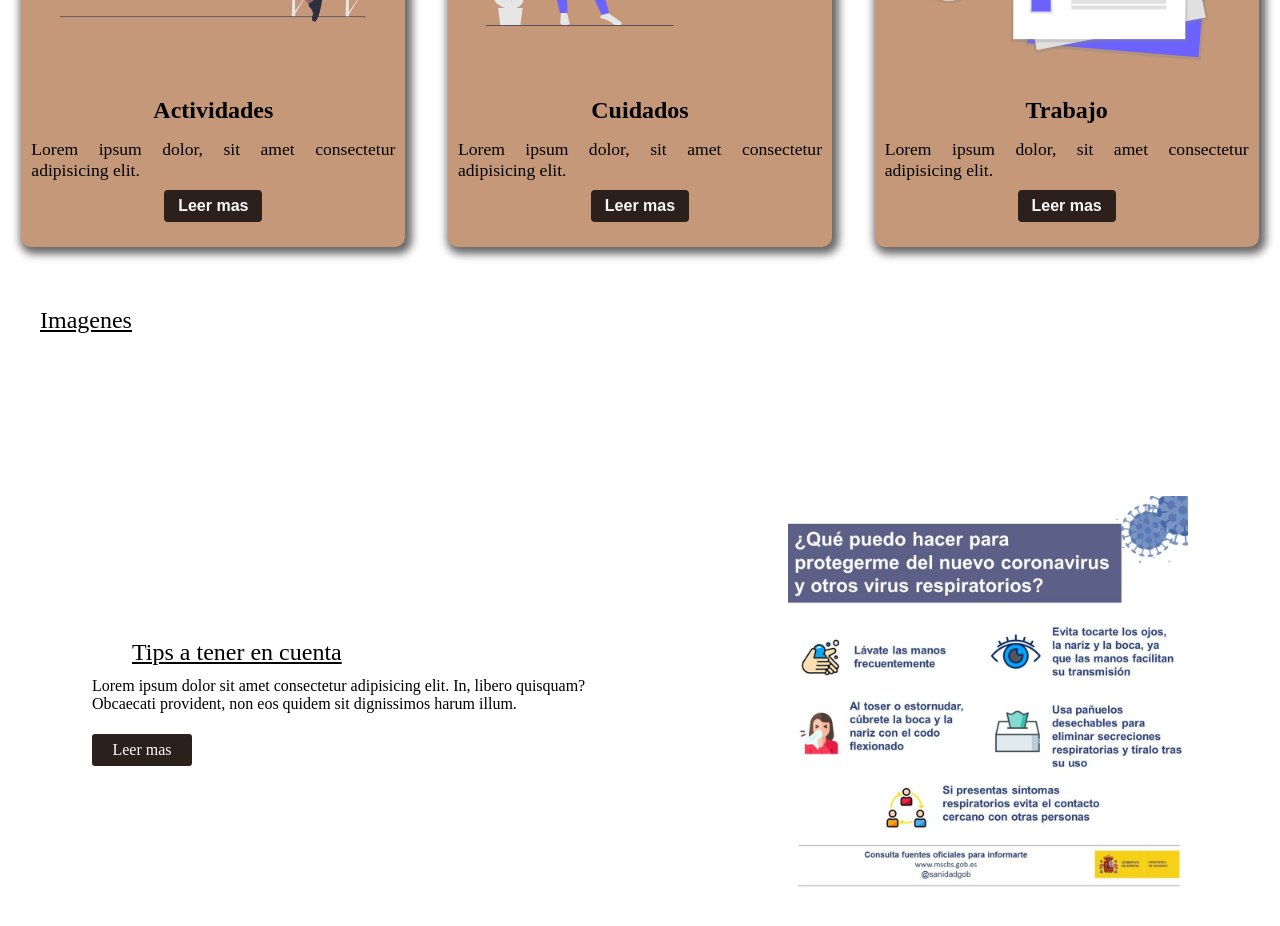
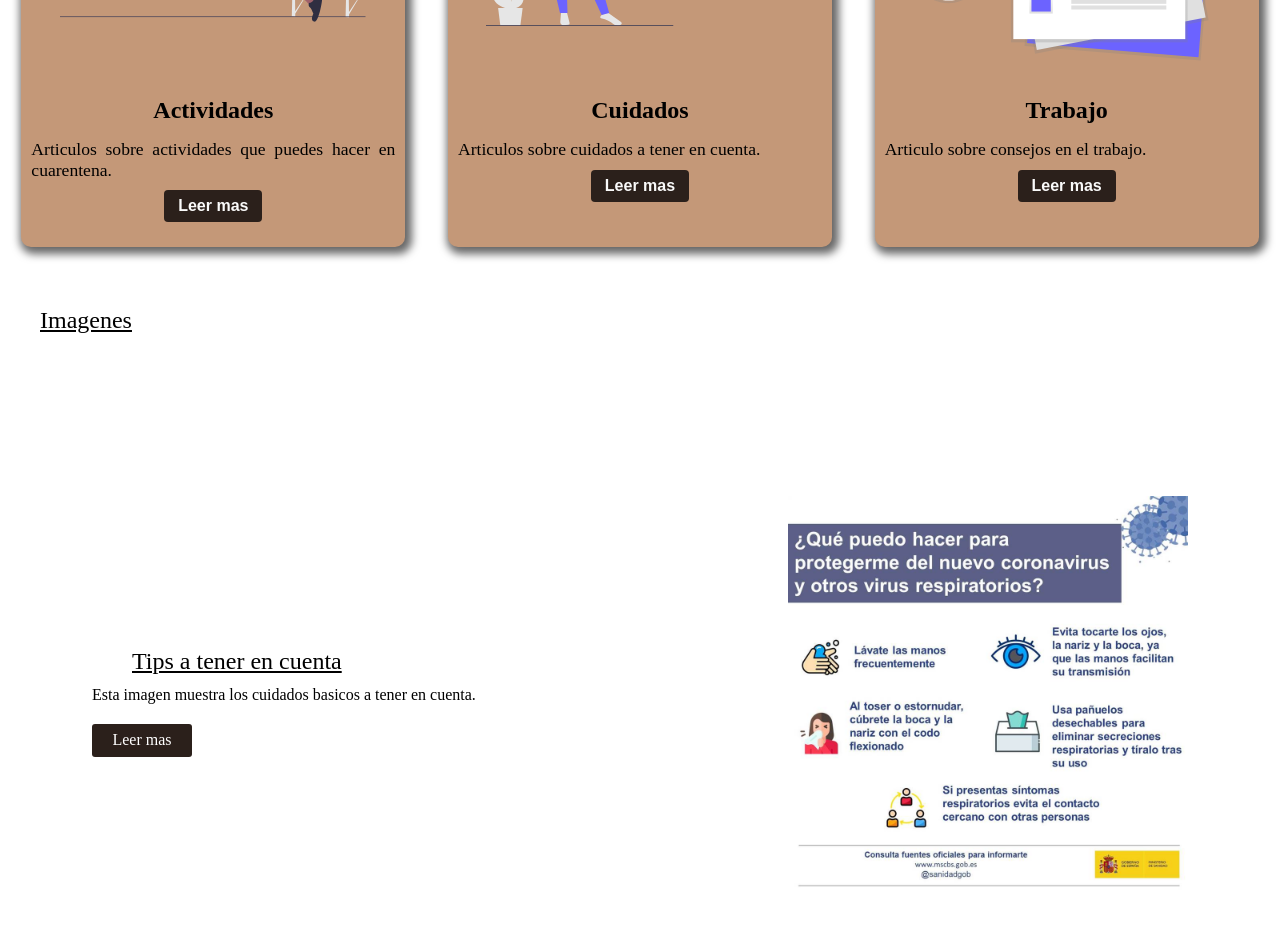
Before and after one commit to Nachoo19/Proyecto-Tecnologico-esc, a plain HTML site: page index.html in a window 1280 px wide. Shown: the part 1580-2506 px from the top of the page. Drawn offline with nearby package versions, Linux system fonts and the light colour scheme.

Commit message:
Update index.html

```diff
--- a/index.html
+++ b/index.html
@@ -40,7 +40,7 @@
         <section class="principal">
             <div class="texto__principal">
                 <h1 id="nuestro__proyecto">Nuestro Proyecto</h1>
-                <p>Lorem ipsum dolor sit amet consectetur adipisicing elit. Numquam, doloribus? Nisi dicta quod quibusdam placeat magnam iure quasi in nulla.</p>
+                <p>Este proyecto tiene como objetivo analizar distintas problematicas respecto a la pandemia y proporcionar informacion.</p>
                 <hr>
             </div>
 
@@ -74,19 +74,19 @@
                 <div class="info-container">
                     <img src="./images/informacion__actividades.svg" alt="">
                     <h4>Actividades</h4>
-                    <p>Lorem ipsum dolor, sit amet consectetur adipisicing elit.</p>
+                    <p>Articulos sobre actividades que puedes hacer en cuarentena.</p>
                     <a href="./pages/actividades.html">Leer mas</a>
                 </div>
                 <div class="info-container">
                     <img src="./images/informacion__cuidados.svg" alt="">
                     <h4>Cuidados</h4>
-                    <p>Lorem ipsum dolor, sit amet consectetur adipisicing elit.</p>
+                    <p>Articulos sobre cuidados a tener en cuenta.</p>
                     <a href="./pages/cuidados.html">Leer mas</a>
                 </div>
                 <div class="info-container">
                     <img src="./images/informacion__trabajo.svg" alt="">
                     <h4>Trabajo</h4>
-                    <p>Lorem ipsum dolor, sit amet consectetur adipisicing elit.</p>
+                    <p>Articulo sobre consejos en el trabajo.</p>
                     <a href="./pages/trabajo.html">Leer mas</a>
                 </div>
             </div>
@@ -99,7 +99,7 @@
                 <div class="contenido__slider">
                     <section>
                         <h2>Cuidado para adultos</h2>
-                        <p>Lorem ipsum dolor sit amet consectetur adipisicing elit. In, libero quisquam? Obcaecati provident, non eos quidem sit dignissimos harum illum.</p>
+                        <p>Las personas mayores son los que mas expuestos estan al riesgo...</p>
                         <a href="#">Leer mas</a>
                     </section>
                         <img src="./images/Slider/slider5.jpeg" alt="">
@@ -108,7 +108,7 @@
                 <div class="contenido__slider">
                     <section>
                         <h2>Tips a tener en cuenta</h2>
-                        <p>Lorem ipsum dolor sit amet consectetur adipisicing elit. In, libero quisquam? Obcaecati provident, non eos quidem sit dignissimos harum illum.</p>
+                        <p>Esta imagen muestra los cuidados basicos a tener en cuenta.</p>
                         <a href="#">Leer mas</a>
                     </section>
                         <img src="./images/Slider/slider2.jpg" alt="">
@@ -117,7 +117,7 @@
                 <div class="contenido__slider">
                     <section id="trabajo__aparte">
                         <h2>Consejos despues de trabajar</h2>
-                        <p>Lorem ipsum dolor sit amet consectetur adipisicing elit. In, libero quisquam? Obcaecati provident, non eos quidem sit dignissimos harum illum.</p>
+                        <p>Que puedes hacer si no estas acostumbrado a trabajar desde tu hogar o tu formato de trabajo ha cambiado.</p>
                         <a href="#">Leer mas</a>
                     </section>
                         <img id="img-aparte" src="./images/Slider/slider1.jpg" alt="">
@@ -126,7 +126,7 @@
                 <div class="contenido__slider">
                     <section>
                         <h2>Cuidado para adultos</h2>
-                        <p>Lorem ipsum dolor sit amet consectetur adipisicing elit. In, libero quisquam? Obcaecati provident, non eos quidem sit dignissimos harum illum.</p>
+                        <p>Las personas mayores son los que mas expuestos estan al riesgo...</p>
                         <a href="#">Leer mas</a>
                     </section>
                         <img src="./images/Slider/slider5.jpeg" alt="">
```
